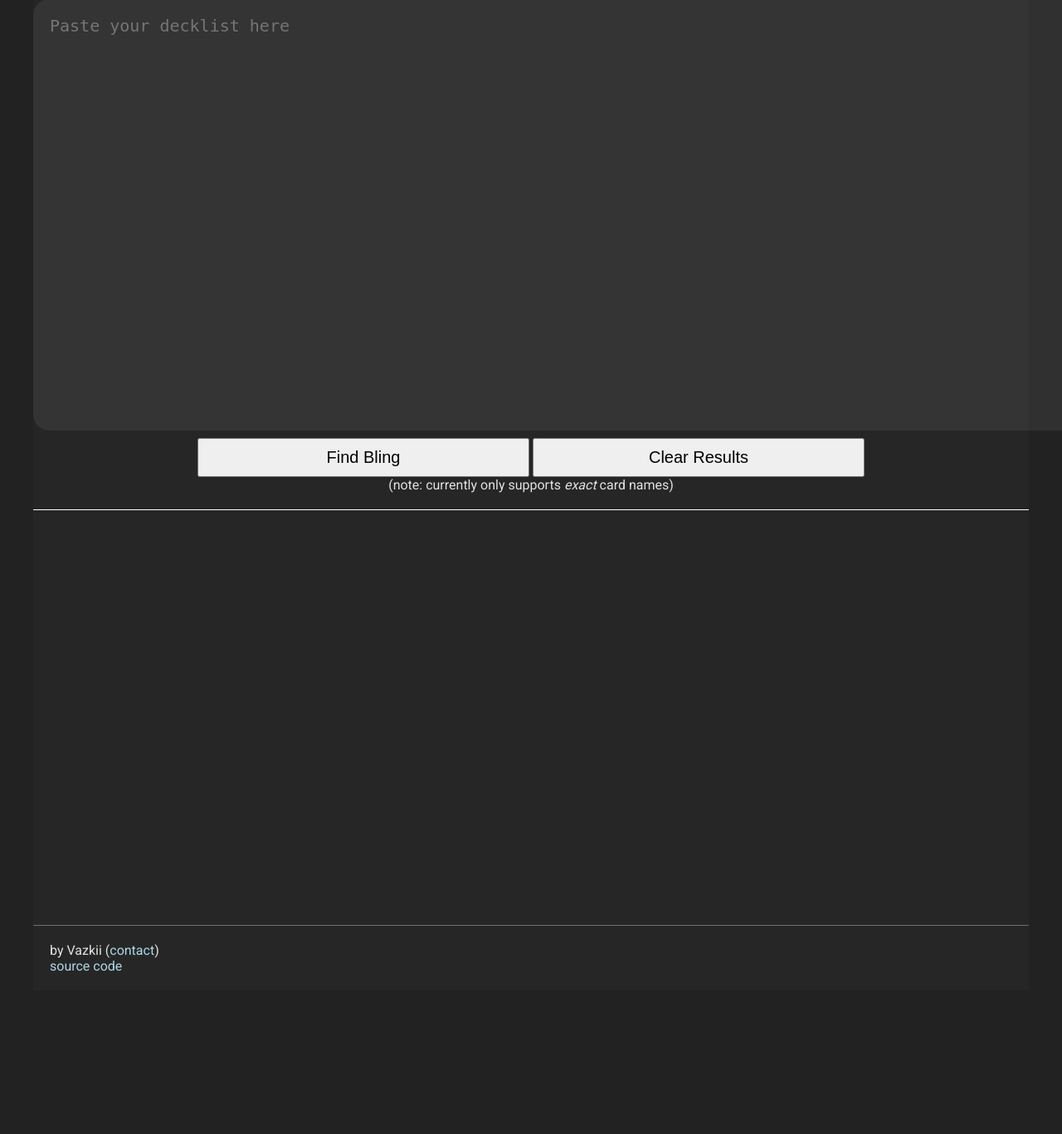
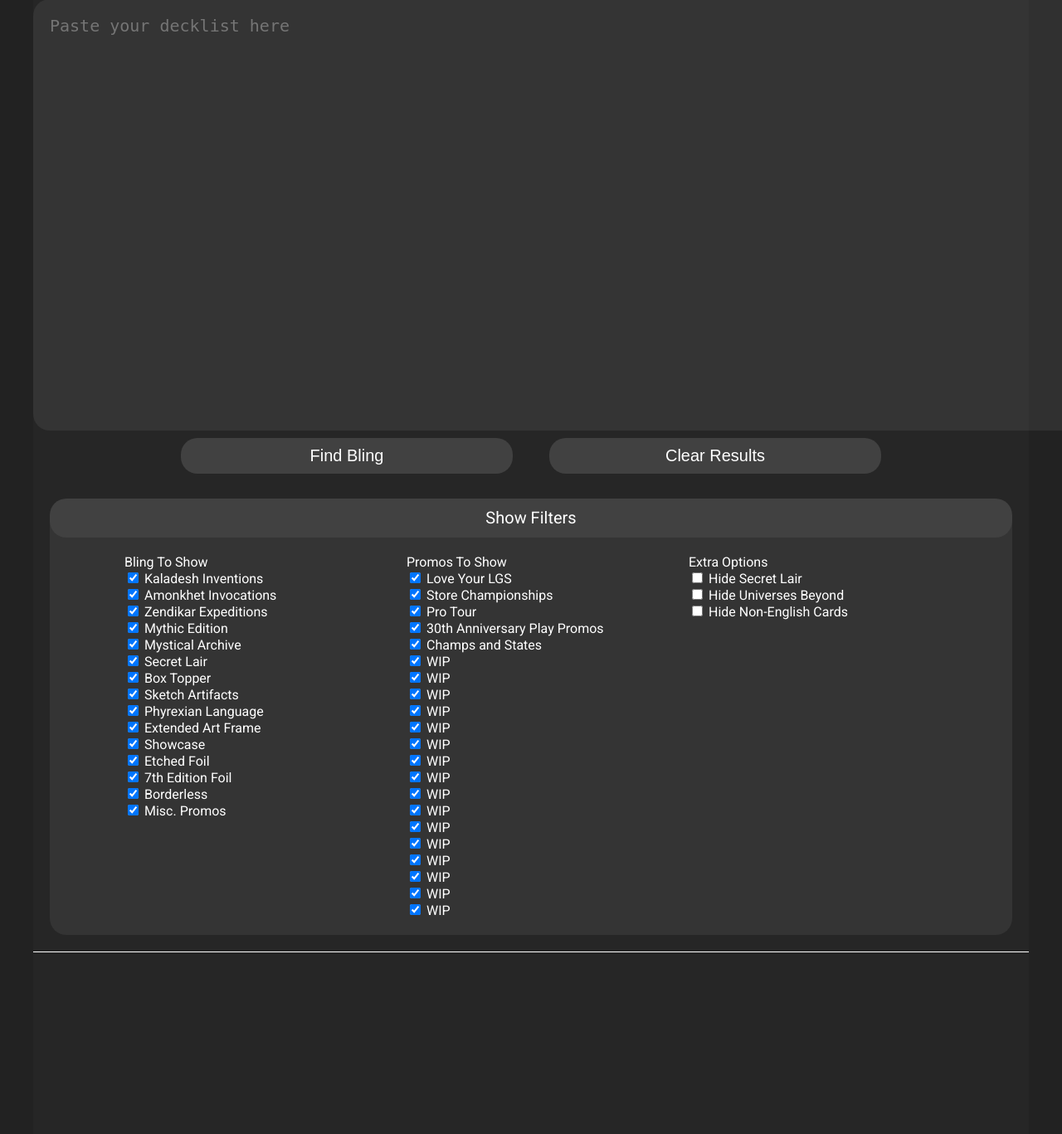
Before and after one commit to Vazkii/MTGBlinger, a PHP site: page / in a window 1280 px wide. Shown: the part 133-1500 px from the top of the page at 83% size. Before the commit the page ends 1304 px from the top, so only its background shows below. Run offline with PHP 8.4, Linux system fonts and the light colour scheme; some libraries are stand-ins or nearby versions.

Commit message:
Preliminary work in getting filters in

```diff
--- a/blinger.css
+++ b/blinger.css
@@ -22,6 +22,12 @@ a:not(:hover) {
 
 button {
 	cursor: pointer;
+	border-radius: 20px;
+	background-color: #ffffff20;
+	margin-left: 20px;
+	margin-right: 20px;
+	color: white;
+	border: none;
 }
 
 #top-part {
@@ -50,6 +56,33 @@ button {
 	padding: 10px;
 	width: 400px;
 	font-size: 20px;
+}
+
+#filters {
+	margin-top: 30px;
+	margin-left: 20px;
+	margin-right: 20px;
+	background-color: #ffffff10;
+	border: none;
+	border-radius: 20px;
+	color: white;
+}
+
+#filters-header {
+	height: 47px;
+	border-radius: 20px;
+	background-color: #ffffff10;
+	cursor: pointer;
+	font-size: 20px;
+	line-height: 47px;
+}
+
+.filter-container {
+	display: inline-block;
+	vertical-align: top;
+	margin: 20px;
+	width: 300px;
+	text-align: left;
 }
 
 #results {
--- /dev/null
+++ b/get/filters.php
@@ -0,0 +1,67 @@
+<?php
+	define('TYPE_FILTERS', array(
+		'inventions' => 'Kaladesh Inventions',
+		'invocations' => 'Amonkhet Invocations',
+		'expeditions' => 'Zendikar Expeditions',
+		'mythic_edition' => 'Mythic Edition',
+		'mystical_archive' => 'Mystical Archive',
+		'secret-lair' => 'Secret Lair',
+		'box-topper' => 'Box Topper',
+		'sketch-artifact' => 'Sketch Artifacts',
+		'phyrexian' => 'Phyrexian Language',
+		'extended-art' => 'Extended Art Frame',
+		'showcase' => 'Showcase',
+		'etched-foil' => 'Etched Foil',
+		'retro-foil' => '7th Edition Foil',
+		'borderless' => 'Borderless',
+		'misc-promo' => 'Misc. Promos'
+	));
+
+	define('PROMO_FILTERS', array(
+		'love-your-lgs' => 'Love Your LGS',
+		'store-championships' => 'Store Championships',
+		'pro-tour' => 'Pro Tour',
+		'30a-play' => '30th Anniversary Play Promos',
+		'champs-and-states' => 'Champs and States',
+		'bundle' => 'WIP',
+		'buyabox' => 'WIP',
+		'convention' => 'WIP',
+		'instore' => 'WIP',
+		'jpwalker' => 'WIP',
+		'judgegift' => 'WIP',
+		'mediainsert' => 'WIP',
+		'prerelease' => 'WIP',
+		'promopack' => 'WIP',
+		'release' => 'WIP',
+		'setpromo' => 'WIP',
+		'textless' => 'WIP',
+		'wizardsplaynetwork' => 'WIP',
+		'ampersand' => 'WIP',
+		'fnm' => 'WIP',
+		'gameday' => 'WIP'
+	));
+
+	define('NEGATIVE_FILTERS', array(
+		'secret-lair' => 'Hide Secret Lair',
+		'universes-beyond' => 'Hide Universes Beyond',
+		'not-english' => 'Hide Non-English Cards'
+	));
+
+	function render_filters() {
+		render_filter_set('Bling To Show', TYPE_FILTERS);
+		render_filter_set('Promos To Show', PROMO_FILTERS);
+		render_filter_set('Extra Options', NEGATIVE_FILTERS, true);
+	}
+
+	function render_filter_set($header, $set, $negative=false) {
+		$class = $negative ? 'filter filter-negative' : 'filer';
+		$checked = $negative ? '' : 'checked';
+
+		echo("<div class='filter-container'><div class='filter-container-header'>$header</div>");
+		foreach($set as $key => $value) {
+
+			echo("<input type='checkbox' class='$class' data-filter-key='$key' $checked /> $value<br>");
+		}
+		echo('</div>');
+	}
+?>
--- a/index.php
+++ b/index.php
@@ -16,11 +16,26 @@
 		<div id='header'>MTG Blinger</div>
 
 		<div id='controls'>
-			<textarea name="Card Name" id="card-name" placeholder="Paste your decklist here" rows='20' cols=100></textarea>
-			<button id="send-btn">Find Bling</button>
-			<button id="clear-btn">Clear Results</button><br>
-			(note: currently only supports <i>exact</i> card names)
+			<div id='input'>
+				<textarea name="Card Name" id="card-name" placeholder="Paste your decklist here" rows='20' cols=100></textarea>
+				<button id="send-btn">Find Bling</button>
+				<button id="clear-btn">Clear Results</button><br>
+			</div>
+
+			<div id='filters'>
+				<div id='filters-header'>
+					Show Filters
+				</div>
+				<div id='filters-contents'>
+					<?php
+						include 'get/filters.php';
+						render_filters();
+					?>
+				</div>
+			</div>
+
 		</div>
+
 	</div>
 
 	<div id="results"></div>
```
